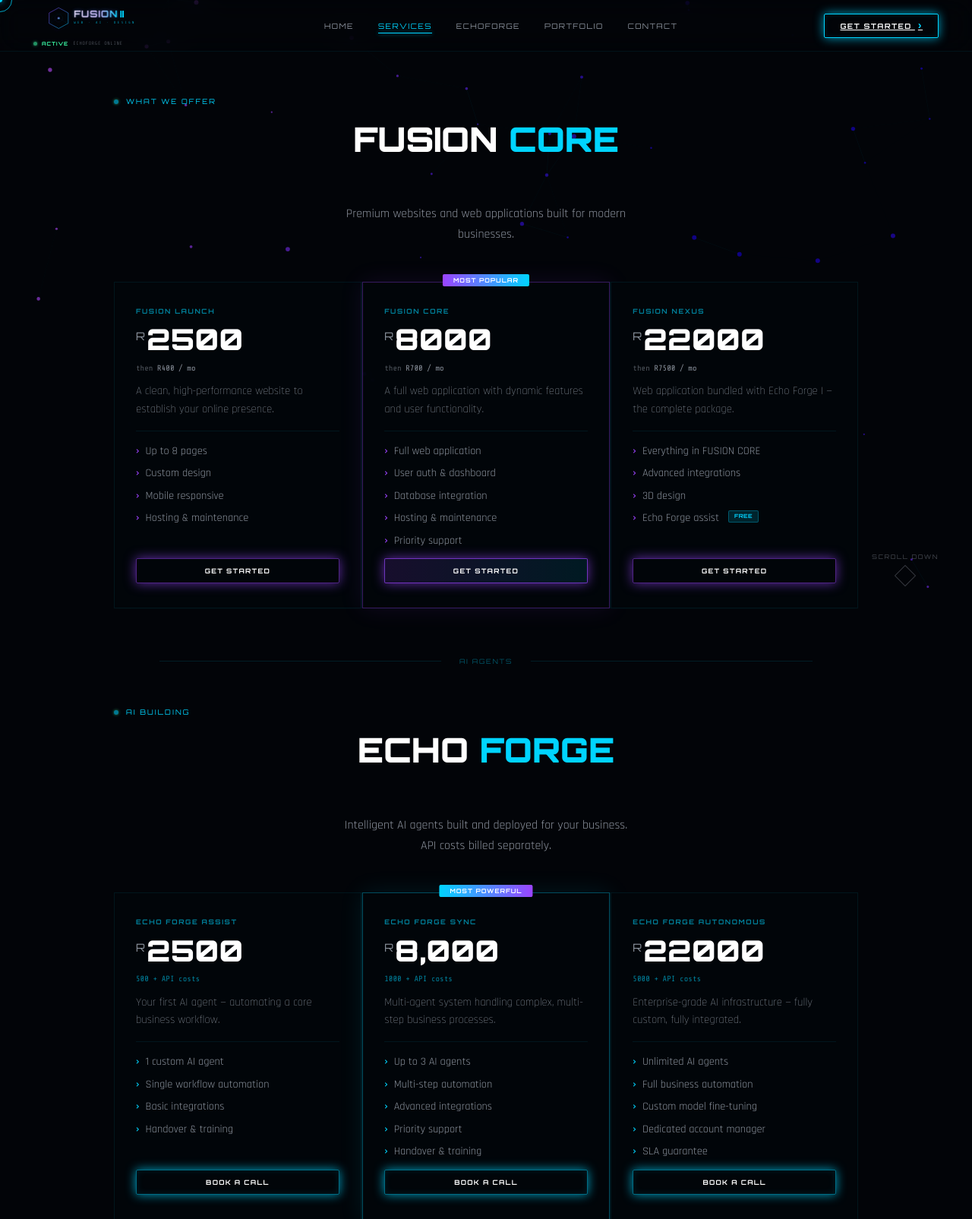
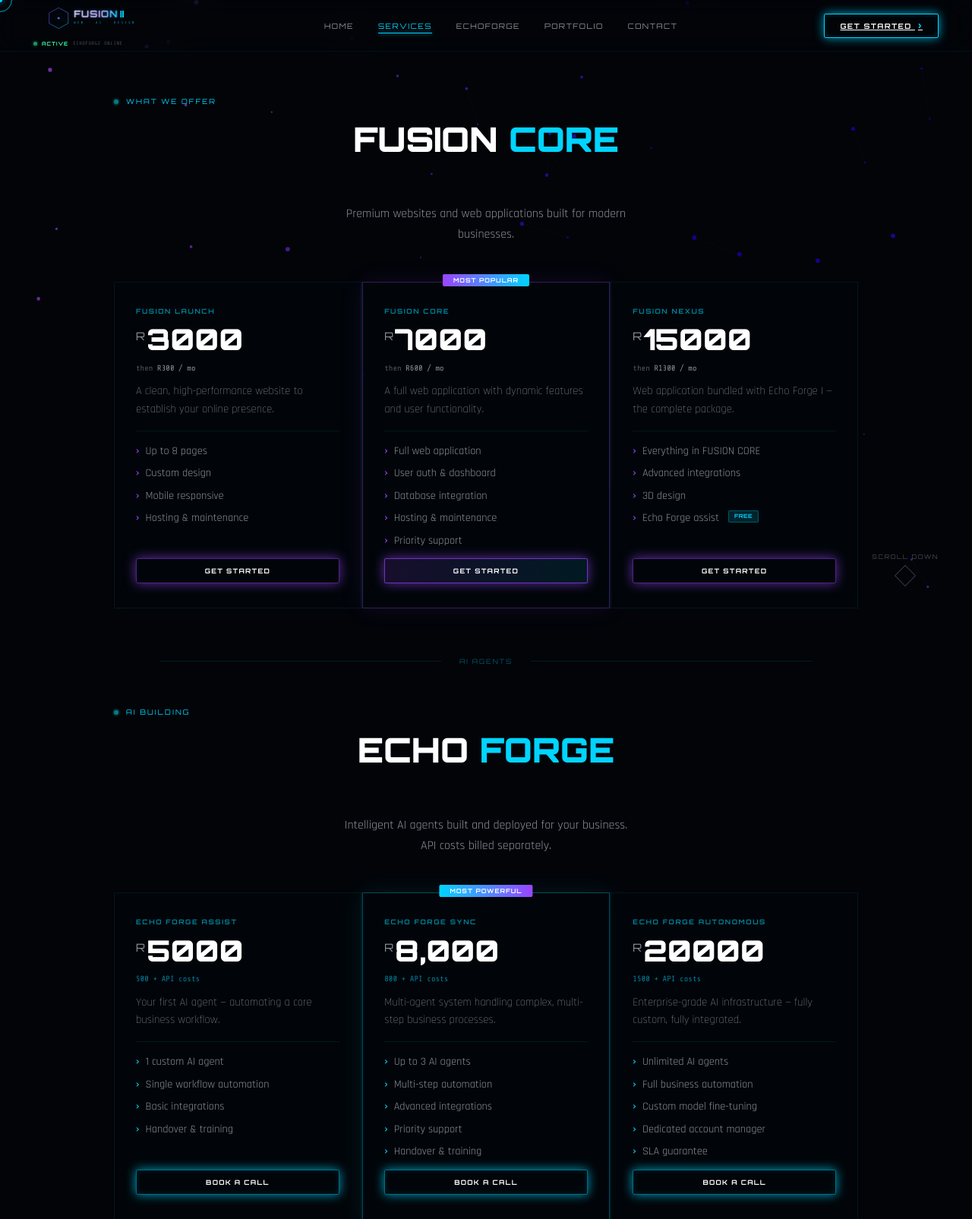
Before and after one commit to swayle-67/fusion-ii, a Flask app: page /pricing in a window 1280 px wide. Shown: the top 1605 px of the page at 76% size. Run offline with Flask 3, Linux system fonts and the light colour scheme; some libraries are stand-ins or nearby versions.

Commit message:
desquisher

```diff
--- a/static/styles.css
+++ b/static/styles.css
@@ -1427,6 +1427,7 @@ body.hov .cursor-ring { width: 46px; height: 46px; border-color: var(--c); }
     font-size: .45rem;
     padding: 7px 12px;
     letter-spacing: .08em;
+    white-space: nowrap;
   }
 
 
--- a/templates/pricing.html
+++ b/templates/pricing.html
@@ -14,8 +14,8 @@
   <div class="pricing-grid" data-reveal>
     <div class="p-card">
       <p class="p-tier">FUSION LAUNCH</p>
-      <div class="p-price"><span class="p-sym">R</span><span class="p-amt">2500</span></div>
-      <p class="p-monthly">then <span>R400 / mo</span></p>
+      <div class="p-price"><span class="p-sym">R</span><span class="p-amt">3000</span></div>
+      <p class="p-monthly">then <span>R300 / mo</span></p>
       <p class="p-desc">A clean, high-performance website to establish your online presence.</p>
       <hr class="p-divider">
       <ul class="p-features">
@@ -30,8 +30,8 @@
     <div class="p-card p-featured">
       <span class="p-badge">MOST POPULAR</span>
       <p class="p-tier">FUSION CORE </p>
-      <div class="p-price"><span class="p-sym">R</span><span class="p-amt">8000</span></div>
-      <p class="p-monthly">then <span>R700 / mo</span></p>
+      <div class="p-price"><span class="p-sym">R</span><span class="p-amt">7000</span></div>
+      <p class="p-monthly">then <span>R600 / mo</span></p>
       <p class="p-desc">A full web application with dynamic features and user functionality.</p>
       <hr class="p-divider">
       <ul class="p-features">
@@ -46,8 +46,8 @@
 
     <div class="p-card">
       <p class="p-tier">FUSION NEXUS</p>
-      <div class="p-price"><span class="p-sym">R</span><span class="p-amt">22000</span></div>
-      <p class="p-monthly">then <span>R7500 / mo</span></p>
+      <div class="p-price"><span class="p-sym">R</span><span class="p-amt">15000</span></div>
+      <p class="p-monthly">then <span>R1300 / mo</span></p>
       <p class="p-desc">Web application bundled with Echo Forge I — the complete package.</p>
       <hr class="p-divider">
       <ul class="p-features">
@@ -71,7 +71,7 @@
   <div class="pricing-grid" data-reveal id="ai-models">
     <div class="p-card">
       <p class="p-tier">ECHO FORGE ASSIST</p>
-      <div class="p-price"><span class="p-sym">R</span><span class="p-amt">2500</span></div>
+      <div class="p-price"><span class="p-sym">R</span><span class="p-amt">5000</span></div>
       <p class="p-api">500 + API costs</p>
       <p class="p-desc">Your first AI agent — automating a core business workflow.</p>
       <hr class="p-divider">
@@ -88,7 +88,7 @@
       <span class="p-badge p-badge-c">MOST POWERFUL</span>
       <p class="p-tier">ECHO FORGE SYNC</p>
       <div class="p-price"><span class="p-sym">R</span><span class="p-amt">8,000</span></div>
-      <p class="p-api">1000 + API costs</p>
+      <p class="p-api">800 + API costs</p>
       <p class="p-desc">Multi-agent system handling complex, multi-step business processes.</p>
       <hr class="p-divider">
       <ul class="p-features">
@@ -103,8 +103,8 @@
 
     <div class="p-card">
       <p class="p-tier">ECHO FORGE AUTONOMOUS</p>
-      <div class="p-price"><span class="p-sym">R</span><span class="p-amt">22000</span></div>
-      <p class="p-api">5000 + API costs</p>
+      <div class="p-price"><span class="p-sym">R</span><span class="p-amt">20000</span></div>
+      <p class="p-api">1500 + API costs</p>
       <p class="p-desc">Enterprise-grade AI infrastructure — fully custom, fully integrated.</p>
       <hr class="p-divider">
       <ul class="p-features">
```
